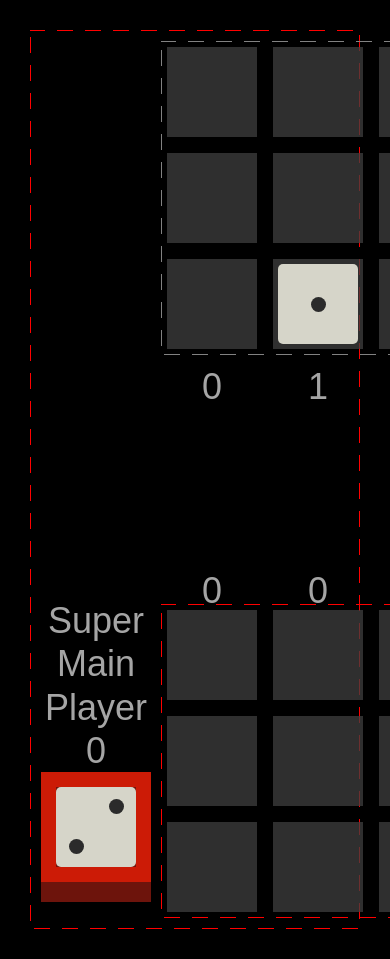
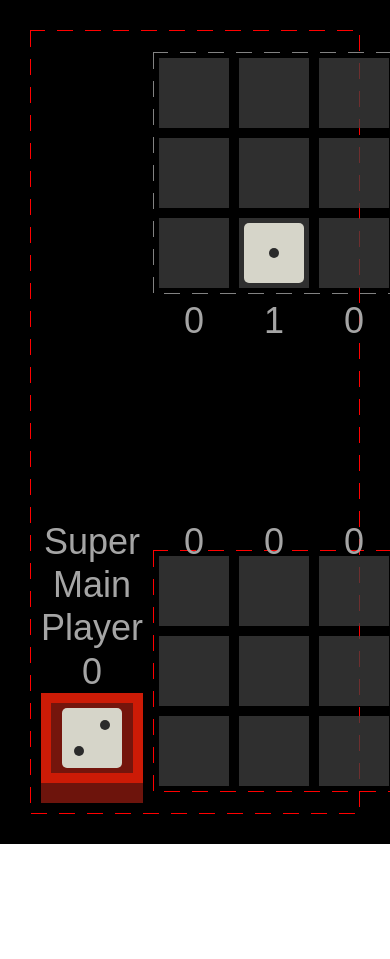
Before and after one commit to madanimatronic/knucklebones, a Next.js app: page / in a window 390 px wide. After the commit the page ends 844 px from the top, so only its background shows below. Built offline with nearby package versions, Linux system fonts and the light colour scheme; a web font is replaced by a local one.

Commit message:
feat: add preliminary field and dice breakpoints and small changes

```diff
--- a/src/components/Dice/Dice.module.scss
+++ b/src/components/Dice/Dice.module.scss
@@ -1,25 +1,32 @@
 @use '../../styles/variables' as *;
+@use '../../styles/mixins' as mixins;
 
 .dice {
+  --dice-size: 80px;
+
   display: grid;
   grid-template-rows: repeat(3, 1fr);
   grid-template-columns: repeat(3, 1fr);
   justify-items: center;
   align-items: center;
-  width: 80px;
-  height: 80px;
+  width: var(--dice-size);
+  height: var(--dice-size);
   padding: 10px;
   border-radius: 5px;
   background-color: #d6d5c9;
+
+  @include mixins.responsive('lg') {
+    --dice-size: 70px;
+  }
+
+  @include mixins.responsive('md') {
+    --dice-size: 60px;
+  }
 }
 
 .dot {
-  width: 15px;
-  height: 15px;
   width: 75%;
   height: 75%;
   border-radius: 50%;
-  // grid-row: 2;
-  // grid-column: 2;
   background-color: #2b2b2b;
 }
--- a/src/components/PlayerField/PlayerField.module.scss
+++ b/src/components/PlayerField/PlayerField.module.scss
@@ -13,6 +13,25 @@
   width: fit-content;
   margin-bottom: var(--points-container-cover-margin);
   @include mixins.custom-dashed-border(2px, rgb(130, 130, 130), 5px);
+
+  // Адаптив для Dice и для PlayerField задан
+  // отдельно друг от друга, что не совсем хорошо
+  // Лучше было бы как-то привязать размер клеток поля
+  // к размеру кубика, который помещается в это поле, но пока
+  // не совсем очевидно как это сделать
+  // Также можно вынести карту размеров кубика и поля в переменную или
+  // вынести размеры кубика в переменные, импортировать их
+  // и высчитывать по ним размер клетки поля
+
+  @include mixins.responsive('lg') {
+    --square-size: 80px;
+    --field-gap: 12px;
+  }
+
+  @include mixins.responsive('md') {
+    --square-size: 70px;
+    --field-gap: 10px;
+  }
 
   .reversed {
     flex-direction: column-reverse;
--- a/src/components/PlayerWidgets/PlayerWidgets.module.scss
+++ b/src/components/PlayerWidgets/PlayerWidgets.module.scss
@@ -13,6 +13,14 @@
   max-height: 315px;
   width: 100%;
   height: 100%;
+
+  @include mixins.responsive('lg') {
+    --border-size: 15px;
+  }
+
+  @include mixins.responsive('md') {
+    --border-size: 10px;
+  }
 }
 
 .stats {
@@ -21,6 +29,8 @@
   padding-top: 18px;
 }
 
+// TODO: для красоты можно добавить соотношение сторон,
+// чтобы при сжатии у доски сохранялись какие-то пропорции
 .board {
   --shadow-color: #5b5b5b;
   display: flex;
@@ -33,15 +43,12 @@
   border: var(--border-size) solid #8a8a8a;
   box-shadow: 0px var(--box-shadow-offset) var(--shadow-color);
   margin-bottom: var(--box-shadow-offset);
-
-  @include mixins.responsive('lg') {
-    border-width: 15px;
-  }
 }
 
 .mainPlayer {
   --shadow-color: #6d140c;
   background-color: #74150c;
+  // background-color: #8a190e;
   border-color: #cc1b06;
 }
 
@@ -52,15 +59,3 @@
 .hidden {
   visibility: hidden;
 }
-
-// @include mixins.tablet {
-//   .board {
-//     background-color: aqua;
-//   }
-// }
-// @media (max-width: $screen-md) {
-//   .playerWidgets {
-//     --box-shadow-offset: 15px;
-//     --border-size: 15px;
-//   }
-// }
--- a/src/styles/Home.module.scss
+++ b/src/styles/Home.module.scss
@@ -7,6 +7,9 @@
 //     --foreground: $full-black;
 //   }
 // }
+
+// TODO: Убедиться, что компоненты, страница, игровые сущности и утилиты
+// смогут без проблем переехать на новый проект (не должно быть жесткой привязки к этому проекту)
 
 .page {
   // --background: $full-black;
```
